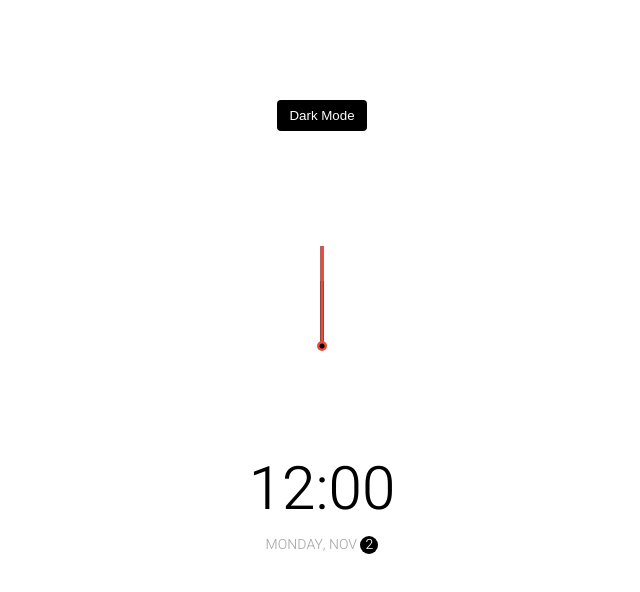
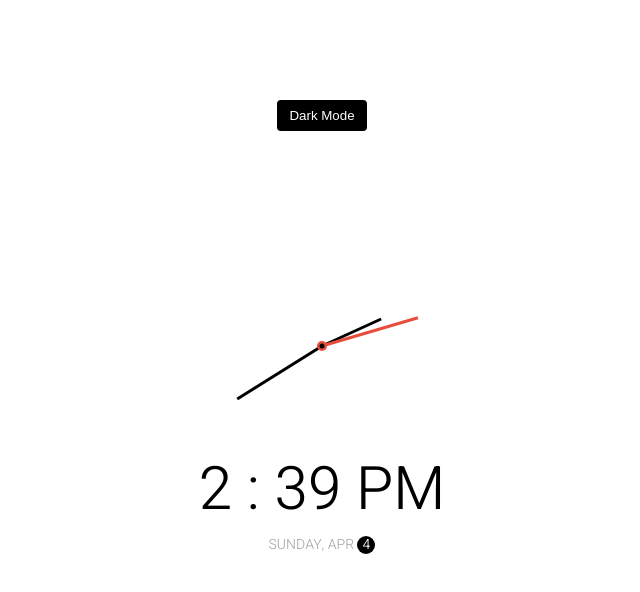
Before and after one commit to Helen-sew/ThemeClock, a plain HTML site: page index.html in a window 1280 px wide. Shown: the whole page, without its empty margins (318-958 px from the left). Drawn offline with Linux system fonts and the light colour scheme.

Commit message:
completed script.js

```diff
--- a/index.html
+++ b/index.html
@@ -18,8 +18,8 @@
             <div class="center-point"></div>
         </div>
 
-        <div class="time">12:00</div>
-        <div class="date">Monday, Nov <span class="circle">2</span></div>
+        <div class="time"></div>
+        <div class="date"></div>
 
     </div>
 
--- a/script.js
+++ b/script.js
@@ -1,5 +1,91 @@
+const hourEl = document.querySelector('.hour');
+const minuteEl = document.querySelector('.minute');
+const secondEl = document.querySelector('.second');
+const timeEl = document.querySelector('.time');
+const dateEl = document.querySelector('.date');
+const toggle = document.querySelector('.toggle');
+
+const days = [
+  'Sunday',
+  'Monday',
+  'Tuesday',
+  'Wednesday',
+  'Thursday',
+  'Friday',
+  'Saturday',
+];
+const months = [
+  'Jan',
+  'Feb',
+  'Mar',
+  'Apr',
+  'May',
+  'Jun',
+  'Jul',
+  'Aug',
+  'Sep',
+  'Oct',
+  'Nov',
+  'Dec',
+];
+
+toggle.addEventListener('click', (e) => {
+  const html = document.querySelector('html');
+  if (html.classList.contains('dark')) {
+    html.classList.remove('dark');
+    e.target.innerHTML = 'Dark Mode';
+  } else {
+    html.classList.add('dark');
+    e.target.innerHTML = 'Light Mode';
+  }
+});
+
+const setTime = () => {
+  const time = new Date();
+  const hours = time.getHours();
+  const minutes = time.getMinutes();
+  const seconds = time.getSeconds();
+  const clockHours = hours % 12;
+  const date = time.getDate();
+  const day = time.getDay();
+  const month = time.getMonth();
+  const ampm = hours >= 12 ? 'PM' : 'AM';
+
+  hourEl.style.transform = `translate(-50%, -100%) rotate(${scale(
+    clockHours,
+    0,
+    11,
+    0,
+    360
+  )}deg)`;
+  minuteEl.style.transform = `translate(-50%, -100%) rotate(${scale(
+    minutes,
+    0,
+    59,
+    0,
+    360
+  )}deg)`;
+  secondEl.style.transform = `translate(-50%, -100%) rotate(${scale(
+    seconds,
+    0,
+    59,
+    0,
+    360
+  )}deg)`;
+
+  timeEl.innerHTML = `${clockHours} : ${
+    minutes < 10 ? `0${minutes}` : minutes
+  } ${ampm}`;
+
+  dateEl.innerHTML = `${days[day]}, ${months[month]} <span class="circle">${date}</span>`;
+};
+
 //https://stackoverflow.com/questions/10756313/javascript-jquery-map-a-range-of-numbers-to-another-range-of-numbers
 
 const scale = (num, in_min, in_max, out_min, out_max) => {
   return ((num - in_min) * (out_max - out_min)) / (in_max - in_min) + out_min;
 };
+
+setTime();
+
+setInterval(setTime, 1000);
--- a/style.css
+++ b/style.css
@@ -69,6 +69,7 @@ body {
   top: 50%;
   left: 50%;
   transform-origin: bottom center; /*to transform from bottom center */
+  transition: all 0.5s ease-in;
 }
 
 .needle.hour {
```
